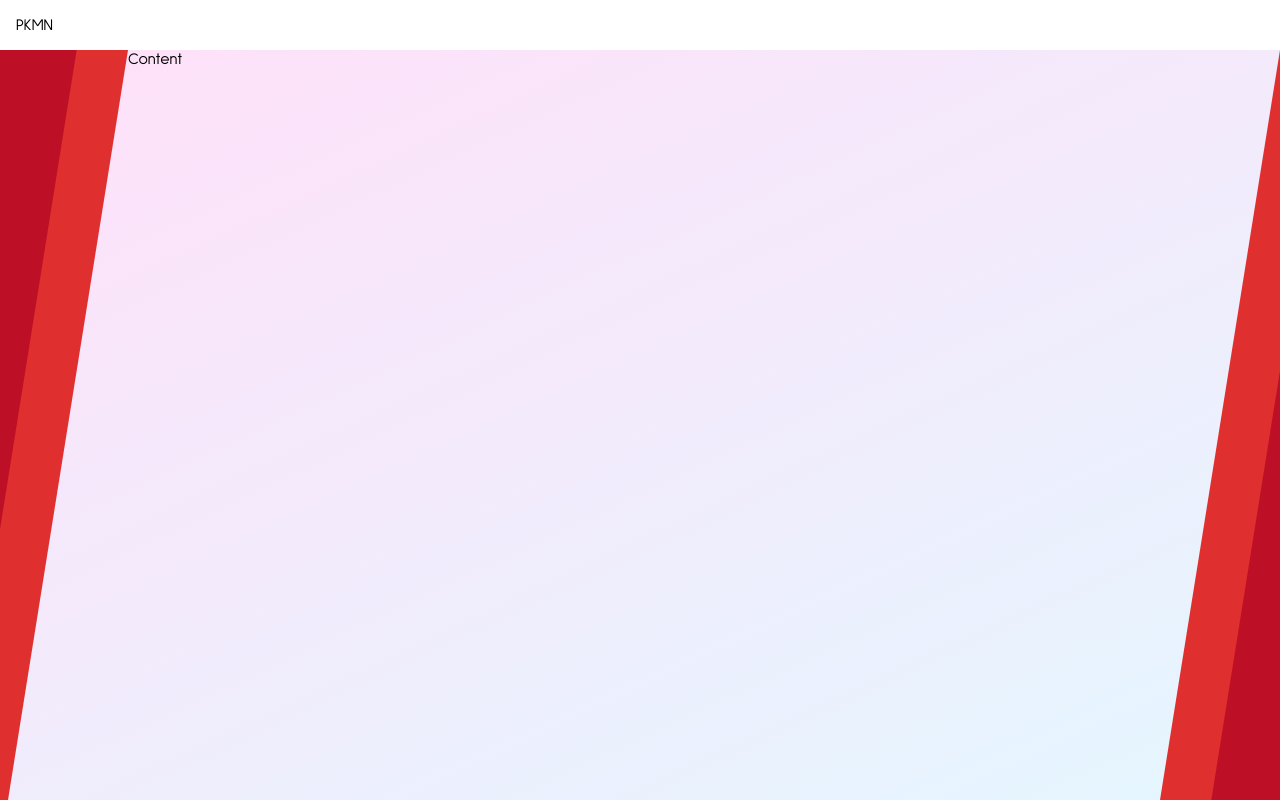
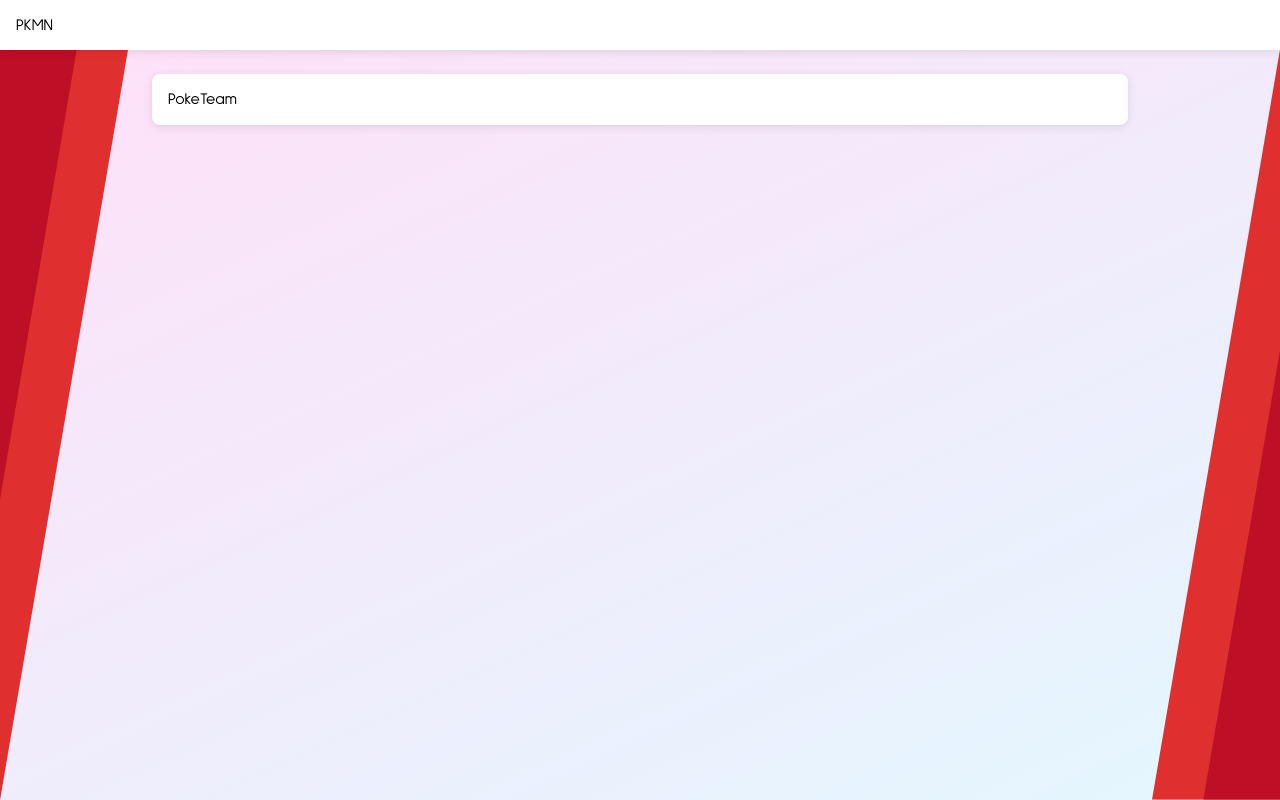
Before and after one commit to doczal/pkmn-make-a-team, a React app: page / in a window 1280 px wide. Built offline with nearby package versions, Linux system fonts and the light colour scheme; the HTML template or start-up script is replaced by a standard one.

Commit message:
More styling

```diff
--- a/src/components/App.jsx
+++ b/src/components/App.jsx
@@ -1,16 +1,25 @@
 import React from 'react';
 import styled from 'styled-components';
 
+import PokeTeam from './PokeTeam';
 import Layout from './styles/Layout';
 import Header from './Header';
 import Grid from './styles/Grid';
 import { colors, mediaQueries } from './styles/styledVars';
 
+const AppContainer = styled.div`
+  display: flex;
+  flex-direction: column;
+  height: 100%;
+`;
+
 const App = () => (
-  <React.Fragment>
+  <AppContainer>
     <Header />
-    <Layout>Content</Layout>
-  </React.Fragment>
+    <Layout>
+      <PokeTeam />
+    </Layout>
+  </AppContainer>
 );
 
 export default App;
--- a/src/components/Header.jsx
+++ b/src/components/Header.jsx
@@ -1,10 +1,13 @@
 import React from 'react';
 import styled from 'styled-components';
-import { colors } from './styles/styledVars';
+import { colors, zindex, shadows } from './styles/styledVars';
 
 const StyledHeader = styled.header`
   background: ${colors.white};
   padding: 1rem;
+  z-index: ${zindex.z10};
+  width: 100%;
+  box-shadow: ${shadows.default};
 `;
 
 const Header = () => {
--- /dev/null
+++ b/src/components/PokeTeam.jsx
@@ -0,0 +1,17 @@
+import React from 'react';
+import styled from 'styled-components';
+import { colors, shadows } from './styles/styledVars';
+
+const StyledPokeTeam = styled.div`
+  background: ${colors.white};
+  border-radius: 8px;
+  width: 100%;
+  padding: 1rem;
+  box-shadow: ${shadows.default};
+`;
+
+const PokeTeam = () => {
+  return <StyledPokeTeam>PokeTeam</StyledPokeTeam>;
+};
+
+export default PokeTeam;
--- a/src/components/styles/GlobalStyle.jsx
+++ b/src/components/styles/GlobalStyle.jsx
@@ -2,6 +2,9 @@ import { createGlobalStyle } from 'styled-components';
 import SulphurPoint from 'assets/fonts/SulphurPoint-Regular.ttf';
 
 const GlobalStyle = createGlobalStyle`
+  * {
+    box-sizing: border-box;
+  }
   html {
     height: 100%;
   }
--- a/src/components/styles/Layout.jsx
+++ b/src/components/styles/Layout.jsx
@@ -20,12 +20,16 @@ const StyledLayout = styled.div`
       transform: scale(-1);
     }
   }
+
+  .content {
+    padding: 1.5rem;
+  }
 `;
 
 const Layout = ({ children }) => (
   <StyledLayout>
     <div className="pattern" />
-    <main>{children}</main>
+    <main className="content">{children}</main>
     <div className="pattern right" />
   </StyledLayout>
 );
--- a/src/components/styles/styledVars.js
+++ b/src/components/styles/styledVars.js
@@ -7,6 +7,15 @@ export const colors = {
   red_01: '#e02f2f',
   lite_blue: '#e3f7ff',
   lite_pink: '#ffe0f9',
+  smoke: 'rgba(0, 0, 0, 0.1)',
+};
+
+export const zindex = {
+  z10: 10,
+  z20: 20,
+  z30: 30,
+  z40: 40,
+  z50: 50,
 };
 
 export const gradients = {
@@ -24,3 +33,7 @@ export const mediaQueries = {
   md: `(min-width: ${screenSize.md})`,
   lg: `(min-width: ${screenSize.lg})`,
 };
+
+export const shadows = {
+  default: `0 2px 10px ${colors.smoke}`,
+};
```
Also changed, not shown: 1 other file (tests, documents, lock files or other folders).
